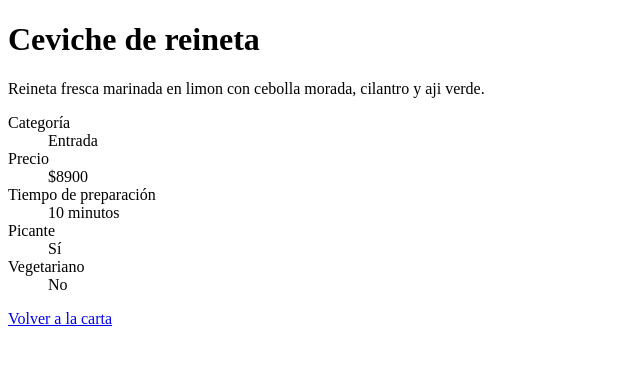
After one commit to crimaxi/la-caleta-django, a Django app: page /plato/1/ in a window 1280 px wide. The commit adds this page. Shown: the top 365 px of the page, without its empty margins (0-640 px from the left). Run offline with Django 5.2, Linux system fonts and the light colour scheme.

Commit message:
Correcciones con los requerimientos solicitados: zona horaria cambiada y lenguaje, correcciones en rutas

```diff
--- /dev/null
+++ b/Carta/templates/Carta/detalle.html
@@ -0,0 +1,30 @@
+<!DOCTYPE html>
+<html lang="es">
+<head>
+    <meta charset="UTF-8">
+    <meta name="viewport" content="width=device-width, initial-scale=1.0">
+    <title>{{ plato.nombre }} | La Caleta</title>
+</head>
+<body>
+    <header>
+        <h1>{{ plato.nombre }}</h1>
+        <p>{{ plato.descripcion }}</p>
+    </header>
+
+    <main>
+        <dl>
+            <dt>Categoría</dt>
+            <dd>{{ plato.categoria }}</dd>
+            <dt>Precio</dt>
+            <dd>${{ plato.precio }}</dd>
+            <dt>Tiempo de preparación</dt>
+            <dd>{{ plato.tiempo }} minutos</dd>
+            <dt>Picante</dt>
+            <dd>{% if plato.picante %}Sí{% else %}No{% endif %}</dd>
+            <dt>Vegetariano</dt>
+            <dd>{% if plato.vegetariano %}Sí{% else %}No{% endif %}</dd>
+        </dl>
+        <a href="{% url 'Carta:inicio' %}">Volver a la carta</a>
+    </main>
+</body>
+</html>
--- a/Carta/templates/Carta/inicio.html
+++ b/Carta/templates/Carta/inicio.html
@@ -26,6 +26,7 @@
                     {% if plato.vegetariano %}Vegetariano{% endif %}
                     {% if plato.picante %} &middot; Picante{% endif %}
                 </p>
+                <a href="{% url 'Carta:detalle' plato.id %}">Ver detalle</a>
             </article>
         {% empty %}
             <p>No hay platos disponibles.</p>
--- a/Carta/urls.py
+++ b/Carta/urls.py
@@ -7,4 +7,5 @@ app_name = 'Carta'
 urlpatterns = [
     path('', views.inicio, name='inicio'),
     path('platos/', views.inicio, name='lista'),
+    path('plato/<int:id>/', views.detalle, name='detalle'),
 ]
--- a/Carta/views.py
+++ b/Carta/views.py
@@ -1,3 +1,4 @@
+from django.http import Http404
 from django.shortcuts import render
 
 PLATOS = [
@@ -30,4 +31,11 @@ PLATOS = [
 
 
 def inicio(request):
-	return render(request, 'Carta/inicio.html', {'platos': PLATOS})
+    return render(request, 'Carta/inicio.html', {'platos': PLATOS})
+
+
+def detalle(request, id):
+    plato = next((plato for plato in PLATOS if plato['id'] == id), None)
+    if plato is None:
+        raise Http404('El plato no existe.')
+    return render(request, 'Carta/detalle.html', {'plato': plato})
--- a/config/settings.py
+++ b/config/settings.py
@@ -103,9 +103,9 @@ AUTH_PASSWORD_VALIDATORS = [
 # Internationalization
 # https://docs.djangoproject.com/en/5.2/topics/i18n/
 
-LANGUAGE_CODE = 'en-us'
+LANGUAGE_CODE = 'es-cl'
 
-TIME_ZONE = 'UTC'
+TIME_ZONE = 'America/Santiago'
 
 USE_I18N = True
 
```
Also changed, not shown: 1 other file.
